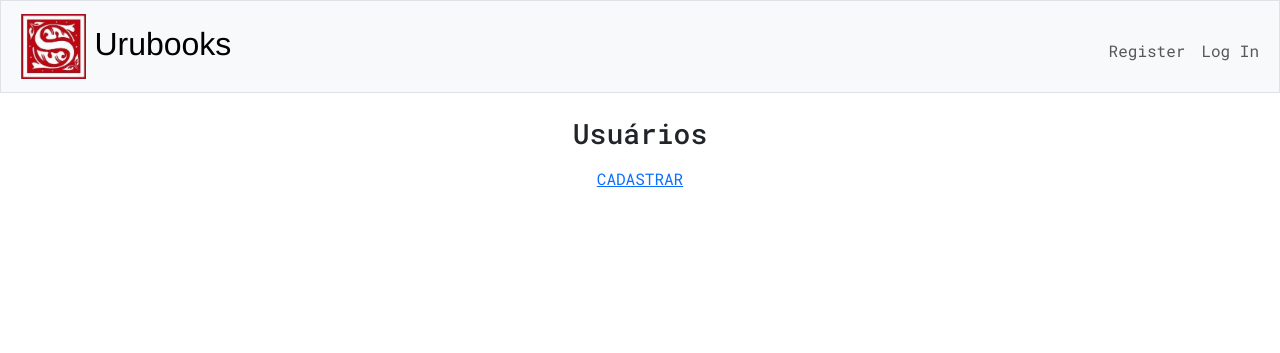
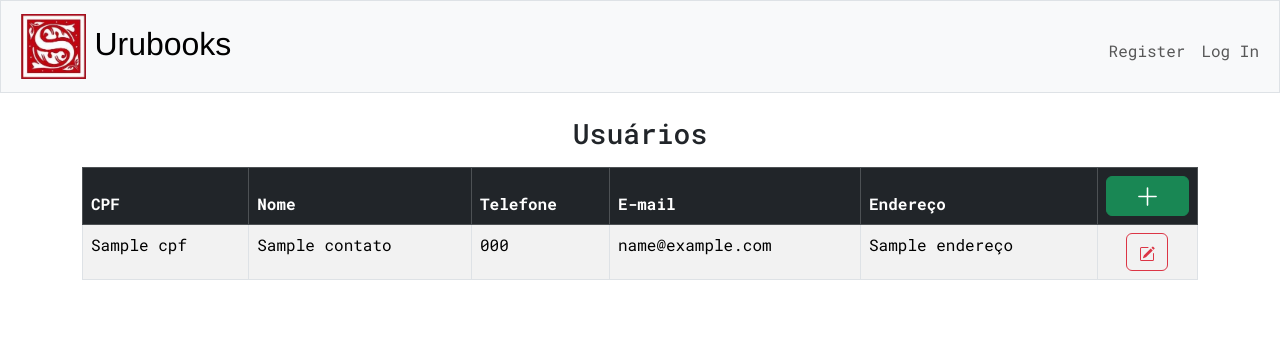
Before and after one commit to CaioXavier89/Urubooks, a Flask app: template templates/usuarios/index.html in a window 1280 px wide. Shown: the top 353 px of the page. Run offline with Flask 3, Linux system fonts and the light colour scheme; the template is opened without the code that fills it: most values are stand-ins (such as "Sample title", 1, 10 or a date in 2020); some libraries are stand-ins or nearby versions.

Commit message:
Funcionalidade básica da rota /usuarios e subrotas

```diff
--- a/app.py
+++ b/app.py
@@ -2,7 +2,7 @@ import os
 
 from cs50 import SQL
 from datetime import date
-from flask import Flask, flash, redirect, render_template, request, session, url_for
+from flask import Flask, flash, redirect, render_template, request, session, url_for, jsonify
 from flask_session import Session
 from werkzeug.security import check_password_hash, generate_password_hash
 
@@ -49,8 +49,52 @@ def index():
 @app.route("/usuarios")
 @login_required
 def usuarios():
-    return render_template("usuarios/index.html")
+    CONTATOS_POR_PAGINA = 20
+    pagina = request.args.get("pagina", 0)
+    offset = CONTATOS_POR_PAGINA * pagina
+    contatos = db.execute("SELECT * FROM contatos LIMIT ?, ?", offset, CONTATOS_POR_PAGINA)
+    page_data = {
+    "atual":int(pagina),
+    "max":int(len(contatos)/CONTATOS_POR_PAGINA),
+    }
+    return render_template("usuarios/index.html", contatos=contatos, page_data=page_data)
 
+
+@app.route("/usuarios/detalhes", methods=["POST", "GET"])
+@login_required
+def usuarios_detalhes():
+    if request.method == "POST":
+        # FAZER EXCLUSÃO DO CONTATO DO DB
+        if deletar_cpf := request.form.get("delete-id"):
+            db.execute("DELETE FROM contatos WHERE cpf = ?", deletar_cpf)
+            flash("Usuário deletado do banco de dados", "success")
+            return redirect("/usuarios")
+
+        # FAZER EDIÇÃO DO CONTATO
+        nome = request.form.get("nome")
+        cpf = request.form.get("cpf")
+        telefone = request.form.get("telefone")
+        endereço = request.form.get("endereço")
+        email = request.form.get("email")
+
+        if nome and cpf and telefone and endereço and email:
+            db.execute("UPDATE contatos SET nome = ?, cpf = ?, telefone = ?, endereço= ?, email = ? WHERE cpf = ?", nome, cpf, telefone, endereço, email, cpf)
+            flash("Contato editado com sucesso", "success")
+            return redirect("/usuarios")
+        else:
+            flash("Erro", "danger")
+            return redirect("/usuarios")
+
+
+    # MÉTODO GET
+    else:
+        if request.args.get("detalhar"):
+            contato = db.execute("SELECT * FROM contatos WHERE cpf = ?", request.args.get("detalhar"))[0]
+        else:
+            flash("Erro", "danger")
+            return redirect("/")
+
+        return render_template("usuarios/detalhes.html", contato=contato)
 
 @app.route("/history")
 @login_required
@@ -133,11 +177,14 @@ def usuarios_cadastro():
         # handles cpf input
         cpf = request.form.get('cpf').replace("-", "").replace(".", "")
         if len(cpf) != 11:
-            return apology("Formato de CPF inválido")
+            flash("Formato de CPF inválido")
+            return redirect("/usuarios")
         try:
-            cpf = int(cpf)
-        except:
-            return apology("Formato de CPF inválido")
+            int(cpf)
+        except ValueError:
+            flash("Formato de CPF inválido")
+            return redirect("/usuarios")
+
         consulta_cpf = db.execute(
         "SELECT * FROM contatos WHERE cpf = ?", cpf
         )
@@ -240,11 +287,16 @@ def acervo_incluir():
         editora = request.form.get('editora')
         ano = request.form.get('ano')
 
+        if db.execute('SELECT * FROM acervo WHERE titulo = ?, autor = ?, editora = ?, ano = ?', titulo, autor, editora, ano):
+            flash("Esse livro já existe no acervo", "warning")
+            return render_template("acervo/incluir.html")
+
         db.execute('INSERT INTO acervo (titulo, autor, editora, ano, status) VALUES (?, ?, ?, ?, "DISPONIVEL")', titulo, autor, editora, ano)
         flash("Livro cadastrado", "success")
-        return redirect(url_for("/acervo"))
+        return redirect("/acervo")
     else:
         return render_template("acervo/incluir.html")
+
 
 @app.route("/acervo/editar", methods=["GET", "POST"])
 @login_required
@@ -257,18 +309,20 @@ def acervo_editar():
             return redirect("/acervo")
 
         id = request.form.get('book-id')
-        print("id is = ", id)
         titulo = request.form.get('titulo')
         autor = request.form.get('autor')
         editora = request.form.get('editora')
         ano = request.form.get('ano')
         status = request.form.get('status')
         # atualiza banco de dados
-        print(id, titulo, autor, editora, ano, status)
-        db.execute("UPDATE acervo SET titulo = ?, autor = ?, editora = ?, ano = ?, status = ? WHERE id = ?", titulo, autor, editora, ano, status, id)
+        if id and titulo and autor and editora and ano and status:
+            db.execute("UPDATE acervo SET titulo = ?, autor = ?, editora = ?, ano = ?, status = ? WHERE id = ?", titulo, autor, editora, ano, status, id)
+            flash("A obra foi editada com sucesso!", "success")
+            return redirect("/acervo")
+        else:
+            flash("Erro", "danger")
+            return redirect("/acervo")
 
-        flash("A obra foi editada com sucesso!", "success")
-        return redirect("/acervo")
     # MÉTODO "GET"
     else:
         if edited_book := db.execute("SELECT * FROM acervo WHERE id = ?", request.args.get('edit-book'))[0]:
--- a/static/styles.css
+++ b/static/styles.css
@@ -32,3 +32,7 @@ nav .navbar-brand {
     border-width: 1px;
     border-color: #dee2e6;
 }
+
+.options-cell {
+    text-align: center;
+}
--- a/templates/acervo/editar.html
+++ b/templates/acervo/editar.html
@@ -13,7 +13,7 @@
         <input type="hidden" name="book-id" value="{{ edited_book.id }}">
         <div class="input-group mb-3">
             <span class="input-group-text">Título</span>
-            <input name="titulo" type="text" class="form-control" autocomplete="off" value="{{ edited_book.titulo }}" required>
+            <input id="titulos" name="titulo" type="text" class="form-control" autocomplete="off" value="{{ edited_book.titulo }}" required>
         </div>
         <div class="input-group mb-3">
             <span class="input-group-text">Autor</span>
--- a/templates/acervo/index.html
+++ b/templates/acervo/index.html
@@ -57,13 +57,14 @@
 <!-- TABELA DE ACERVO -->
 <table class='table table-bordered table-striped' style='text-align:start'>
     <thead class="table-dark">
+        <th>Id</th>
         <th>Título</th>
         <th>Autor</th>
         <th>Editora</th>
         <th>Ano</th>
         <th>Status</th>
         <th style="text-align: center;">
-            <a type='button' class="btn btn-success mx-1" href="acervo/incluir" style="width: 90px; height: 40px">
+            <a type='button' class="btn btn-success" href="acervo/incluir" style="width: 100%; height: 100%">
                 <svg xmlns="http://www.w3.org/2000/svg" width="25" height="25" fill="currentColor" class="bi bi-plus-lg" viewBox="0 0 16 16">
                     <path fill-rule="evenodd" d="M8 2a.5.5 0 0 1 .5.5v5h5a.5.5 0 0 1 0 1h-5v5a.5.5 0 0 1-1 0v-5h-5a.5.5 0 0 1 0-1h5v-5A.5.5 0 0 1 8 2"/>
                 </svg>
@@ -74,6 +75,7 @@
         {% if acervo %}
             {% for livro in acervo %}
                 <tr>
+                    <td>{{ livro.id }}</td>
                     <td>{{ livro.titulo }}</td>
                     <td>{{ livro.autor }}</td>
                     <td>{{ livro.editora }}</td>
@@ -115,9 +117,11 @@
                 <button class="btn btn-light btn-border" type="button" onclick="previousPage()">&lt;&lt; Anterior</button>
             </div>
         {% endif %}
+        {% if page_data.max > 0 %}
         <div class="col-auto">
             pág. {{ page_data.atual }}/{{ page_data.max }}
         </div>
+        {% endif %}
 
         {% if page_data.atual < page_data.max and page_data.max > 1 %}
             <div class="col-auto">
--- a/templates/layout.html
+++ b/templates/layout.html
@@ -22,7 +22,6 @@
         <link href="https://fonts.googleapis.com/css2?family=Roboto+Mono:ital,wght@0,100..700;1,100..700&display=swap" rel="stylesheet">
 
         <title>Urubooks: {% block title %}{% endblock %}</title>
-
     </head>
 
     <body>
--- a/templates/usuarios/index.html
+++ b/templates/usuarios/index.html
@@ -6,5 +6,71 @@
 
 {% block main %}
     <h3 class='mb-3'>Usuários</h3>
-    <a href="usuarios/cadastro">CADASTRAR</a>
+    <table class='table table-bordered table-striped' style='text-align:start'>
+        <thead class="table-dark">
+            <th>CPF</th>
+            <th>Nome</th>
+            <th>Telefone</th>
+            <th>E-mail</th>
+            <th>Endereço</th>
+                <th style="text-align: center;">
+                    <a type='button' class="btn btn-success" href="usuarios/cadastro" style="width: 100%; height: 100%">
+                        <svg xmlns="http://www.w3.org/2000/svg" width="25" height="25" fill="currentColor" class="bi bi-plus-lg" viewBox="0 0 16 16">
+                            <path fill-rule="evenodd" d="M8 2a.5.5 0 0 1 .5.5v5h5a.5.5 0 0 1 0 1h-5v5a.5.5 0 0 1-1 0v-5h-5a.5.5 0 0 1 0-1h5v-5A.5.5 0 0 1 8 2"/>
+                        </svg>
+                    </a>
+                </th>
+        </thead>
+        <tbody>
+        {% if contatos %}
+            {% for contato in contatos %}
+            <tr>
+                <td>{{ contato.cpf }}</td>
+                <td>{{ contato.nome }}</td>
+                <td>{{ contato.telefone }}</td>
+                <td>{{ contato.email }}</td>
+                <td>{{ contato.endereço }}</td>
+                <td class="options-cell">
+                        <form action="/usuarios/detalhes" method="get">
+                            <input name="detalhar" value="{{ contato.cpf }}" type='hidden'/>
+                            <button type='submit' class="btn btn-outline-danger mx-1">
+                                <svg xmlns="http://www.w3.org/2000/svg" width="16" height="16" fill="currentColor" class="bi bi-pencil-square" viewBox="0 0 16 16">
+                                    <path d="M15.502 1.94a.5.5 0 0 1 0 .706L14.459 3.69l-2-2L13.502.646a.5.5 0 0 1 .707 0l1.293 1.293zm-1.75 2.456-2-2L4.939 9.21a.5.5 0 0 0-.121.196l-.805 2.414a.25.25 0 0 0 .316.316l2.414-.805a.5.5 0 0 0 .196-.12l6.813-6.814z"/>
+                                    <path fill-rule="evenodd" d="M1 13.5A1.5 1.5 0 0 0 2.5 15h11a1.5 1.5 0 0 0 1.5-1.5v-6a.5.5 0 0 0-1 0v6a.5.5 0 0 1-.5.5h-11a.5.5 0 0 1-.5-.5v-11a.5.5 0 0 1 .5-.5H9a.5.5 0 0 0 0-1H2.5A1.5 1.5 0 0 0 1 2.5z"/>
+                                </svg>
+                            </button>
+                        </form>
+                </td>
+            </tr>
+            {% endfor %}
+        {% endif %}
+        </tbody>
+    </table>
+    <div class="container">
+        <div class="row justify-content-md-center align-items-center">
+            {% if page_data.atual > 0 %}
+                <div class="col-auto">
+                    <form action="/usuarios" method="GET">
+                        <input name="pagina" type="hidden" value="{{ page_data.atual - 1 }}">
+                        <button class="btn btn-light btn-border" type="submit">&lt;&lt; Anterior</button>
+                    </form>
+                </div>
+            {% endif %}
+            {% if page_data.max > 0 %}
+            <div class="col-auto">
+                pág. {{ page_data.atual }}/{{ page_data.max }}
+            </div>
+            {% endif %}
+
+            {% if page_data.atual < page_data.max and page_data.max > 0 %}
+                <div class="col-auto">
+                    <form action="/usuarios" method="GET">
+                        <input name="pagina" type="hidden" value="{{ page_data.atual + 1 }}">
+                        <button class="btn btn-light btn-border" type="submit">Próxima &gt;&gt;</button>
+                    </form>
+                </div>
+            {% endif %}
+        </div>
+    </div>
+
 {% endblock %}
```
Also changed, not shown: templates/usuarios/detalhes.html (added, +56 -0 lines), urubooks.db.
